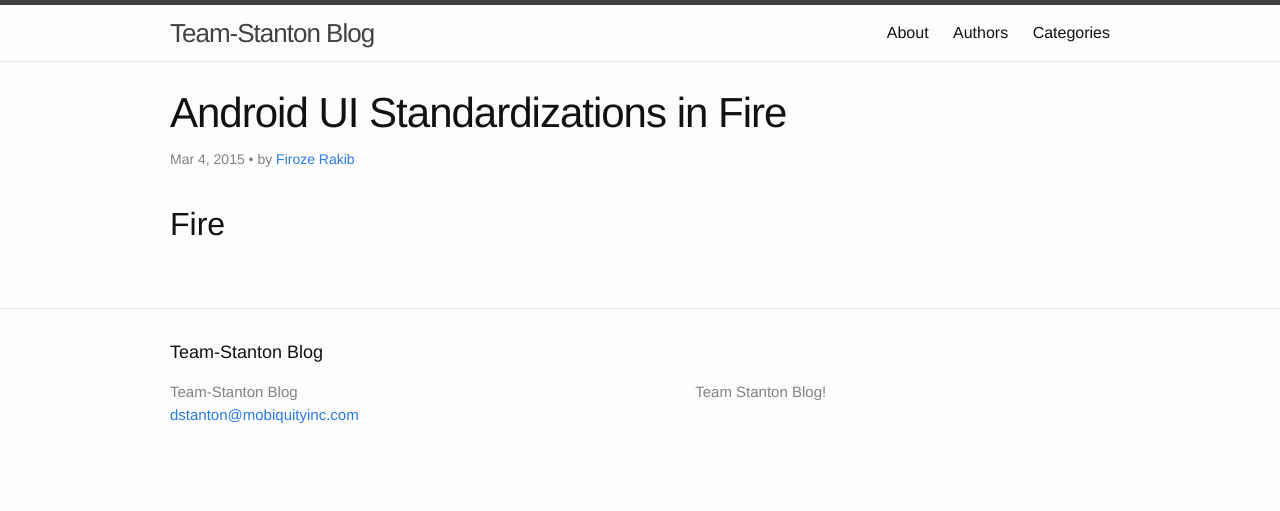
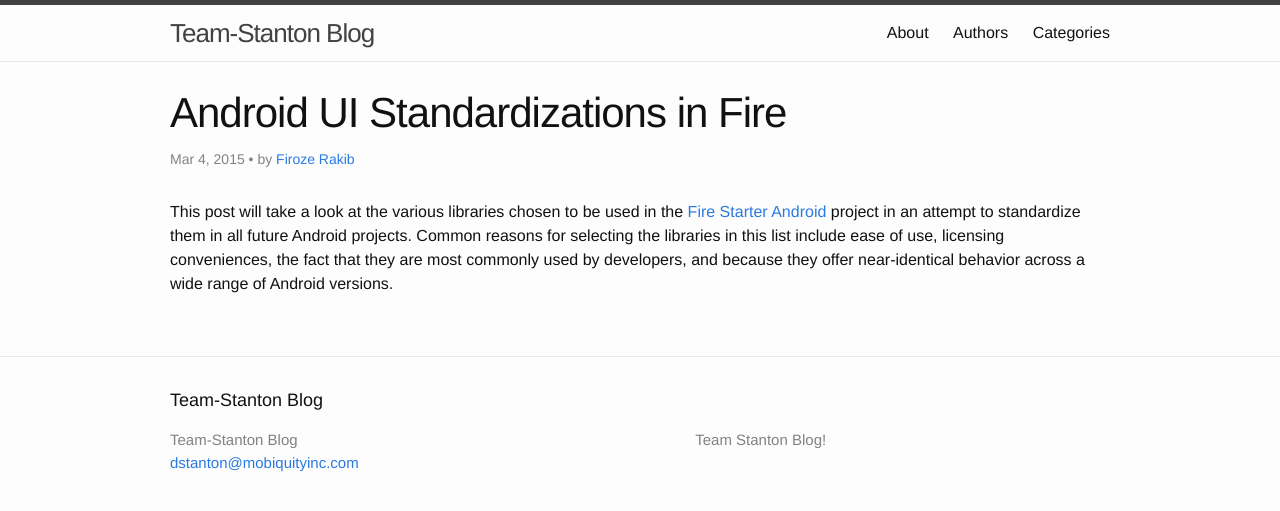
Before and after one commit to ajcrites/team-stanton, a Jekyll site: the page built from _posts/2015-03-04-fire-starter-android-ui-standardizations.markdown, in a window 1280 px wide. Shown: the top 511 px of the page. Built offline with Jekyll 4.4.1, drawn with Linux system fonts in a browser that asks for light colours.

Commit message:
begin drafting post

```diff
--- a/_posts/2015-03-04-fire-starter-android-ui-standardizations.markdown
+++ b/_posts/2015-03-04-fire-starter-android-ui-standardizations.markdown
@@ -6,4 +6,4 @@ category: fire
 author: firoze
 ---
 
-## Fire
+This post will take a look at the various libraries chosen to be used in the [Fire Starter Android](https://github.com/FireOps/Fire_Starter_Android) project in an attempt to standardize them in all future Android projects. Common reasons for selecting the libraries in this list include ease of use, licensing conveniences, the fact that they are most commonly used by developers, and because they offer near-identical behavior across a wide range of Android versions.
```
